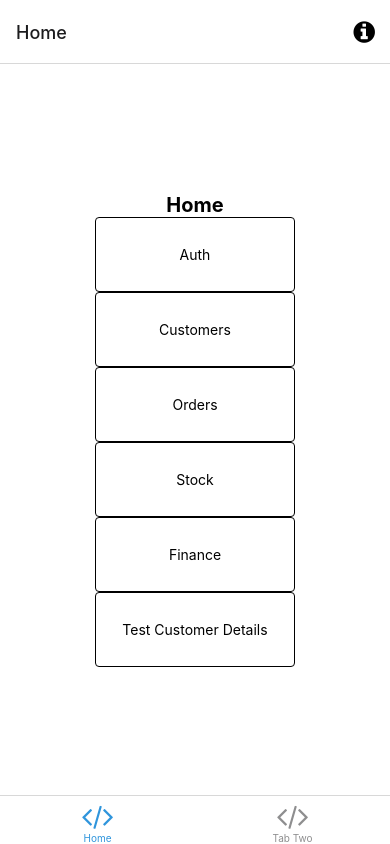
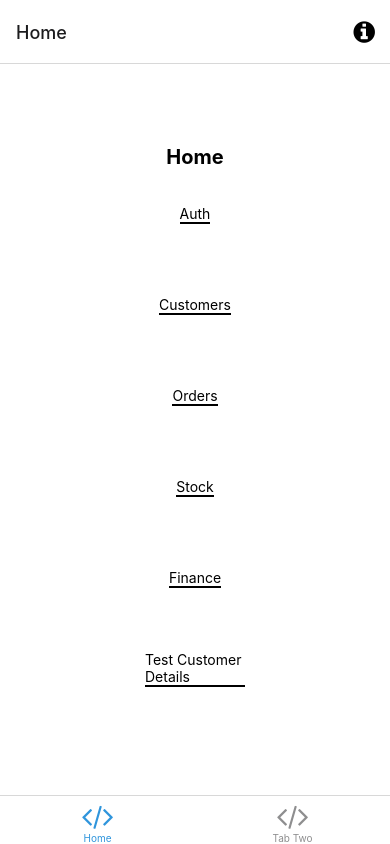
Before and after one commit to brewswain/Cream-paws-client, a React Native app: screen / in a window 390 px wide. Built offline with nearby package versions, Linux system fonts and the light colour scheme; what expo-linking, native-base would draw is missing.

Commit message:
Added Cards UI into app

```diff
--- a/components/cards/CustomerCard.tsx
+++ b/components/cards/CustomerCard.tsx
@@ -6,7 +6,14 @@ interface CustomerCardProps {
 }
 const CustomerCard = ({ customer }: CustomerCardProps) => {
    const { name } = customer;
-   const { container, heading } = styles;
+   const {
+      openOrdersContainer,
+      noOrdersContainer,
+      clientNameHeader,
+      detailsContainer,
+      priceContainer,
+      price,
+   } = styles;
 
    const navigation = useNavigation();
 
@@ -29,30 +36,76 @@ const CustomerCard = ({ customer }: CustomerCardProps) => {
 
    return (
       <Pressable onPress={() => handleClick(customer.id)}>
-         <View style={container}>
-            <Text style={heading}>{name}</Text>
-         </View>
+         {customer.orders && customer.orders.length > 0 && (
+            <View style={openOrdersContainer}>
+               <View style={detailsContainer}>
+                  <Text style={clientNameHeader}>{name}</Text>
+               </View>
+               <View style={priceContainer}>
+                  <Text style={price}>
+                     {` Open Orders:${customer.orders?.length}`}
+                  </Text>
+               </View>
+            </View>
+         )}
+
+         {customer.orders && customer.orders?.length < 1 && (
+            <View style={noOrdersContainer}>
+               <View style={detailsContainer}>
+                  <Text style={[clientNameHeader, { color: "black" }]}>
+                     {name}
+                  </Text>
+               </View>
+            </View>
+         )}
       </Pressable>
    );
 };
 
 const styles = StyleSheet.create({
-   container: {
-      padding: 20,
-      borderBottomColor: "grey",
-      borderBottomWidth: 1,
-      alignSelf: "stretch",
-      height: 75,
+   openOrdersContainer: {
       display: "flex",
-      justifyContent: "center",
-      alignItems: "center",
+      flexDirection: "row",
+      justifyContent: "space-between",
+      alignSelf: "center",
+      borderRadius: 4,
+      width: "90%",
+      backgroundColor: "#434949",
+      marginBottom: 8,
+      padding: 8,
    },
-
-   heading: {
-      fontSize: 14,
-      fontWeight: "400",
+   noOrdersContainer: {
+      display: "flex",
+      flexDirection: "row",
+      justifyContent: "space-between",
+      alignSelf: "center",
+      borderRadius: 4,
+      width: "90%",
+      backgroundColor: "#BFBFBF",
+      marginBottom: 8,
+      padding: 8,
    },
-   subHeading: {
+   detailsContainer: {
+      display: "flex",
+      flexDirection: "column",
+      marginLeft: 8,
+      paddingBottom: 4,
+   },
+   clientNameHeader: {
+      fontSize: 20,
+      color: "white",
+      paddingBottom: 4,
+   },
+   orderDetails: {
+      color: "white",
+   },
+   priceContainer: {
+      display: "flex",
+      alignSelf: "center",
+      marginRight: 8,
+   },
+   price: {
+      color: "#14F800",
       fontSize: 14,
    },
 });
--- a/components/cards/NavigationCard.tsx
+++ b/components/cards/NavigationCard.tsx
@@ -14,14 +14,15 @@ const NavigationCard = ({
    navigation,
    ...otherProps
 }: NavigationCardProps) => {
+   const { container, borderBottom } = styles;
    return (
       <View
-         style={styles.container}
+         style={container}
          onTouchStart={() => {
             navigation.navigate(destination);
          }}
       >
-         <Text>{children}</Text>
+         <Text style={borderBottom}>{children}</Text>
       </View>
    );
 };
@@ -29,14 +30,25 @@ const NavigationCard = ({
 const styles = StyleSheet.create({
    container: {
       padding: 20,
-      borderRadius: 4,
-      borderColor: "black",
-      borderWidth: 1,
-      width: 200,
+      borderRadius: 8,
+      // shadowColor: "#000000",
+      // shadowOffset: {
+      //    width: 0,
+      //    height: 0,
+      // },
+      // shadowOpacity: 0.07,
+      // shadowRadius: 0.05,
+      // elevation: 4,
+      width: 140,
       height: 75,
       display: "flex",
       justifyContent: "center",
       alignItems: "center",
+      margin: 8,
+   },
+   borderBottom: {
+      borderBottomColor: "black",
+      borderBottomWidth: 2,
    },
 });
 
--- a/components/cards/OrderCard.tsx
+++ b/components/cards/OrderCard.tsx
@@ -1,5 +1,6 @@
+import { View, Text, StyleSheet } from "react-native";
+
 import Dinero from "dinero.js";
-import { View, Text, StyleSheet } from "react-native";
 
 interface OrderCardProps {
    clientName: string;
@@ -46,6 +47,7 @@ const styles = StyleSheet.create({
       borderRadius: 4,
       width: "80%",
       backgroundColor: "#434949",
+      marginBottom: 8,
    },
    detailsContainer: {
       display: "flex",
```
